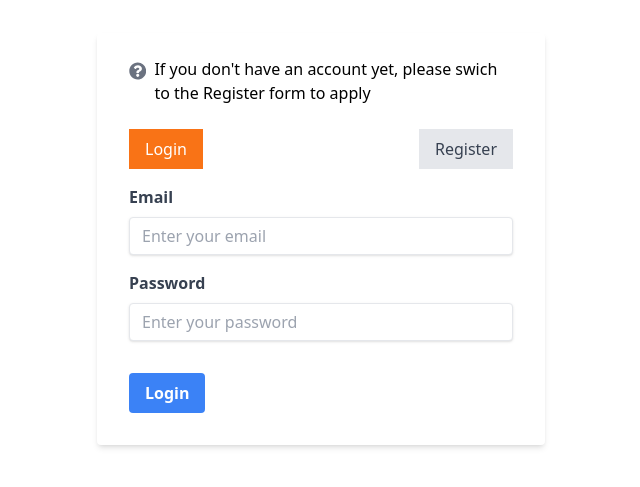
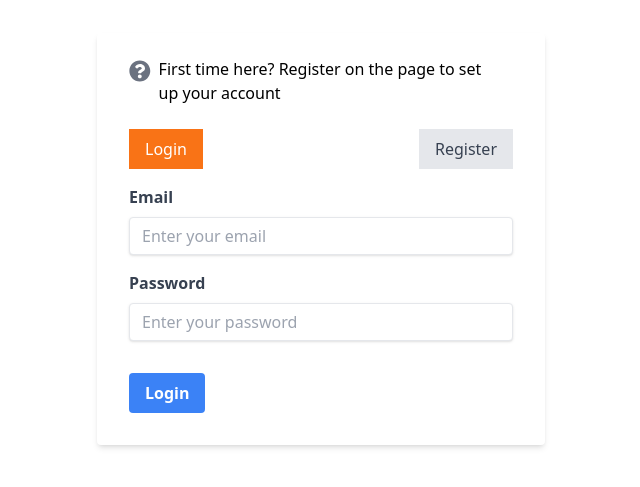
Before and after one commit to johnnylin9708/chatting_front, a React (Create React App) app: page /login in a window 1280 px wide. Shown: the part 153-640 px from the top of the page, without its empty margins (319-959 px from the left). Built offline with nearby package versions, Linux system fonts and the light colour scheme.

Commit message:
text improvement

```diff
--- a/src/components/AuthForm.tsx
+++ b/src/components/AuthForm.tsx
@@ -72,12 +72,12 @@ const AuthForm: React.FC = () => {
           <FaQuestionCircle className="w-7 h-7 text-gray-500" />
           {isLogin ? (
             <span className="mb-2 w-max px-2 py-0">
-              If you don't have an account yet, please swich to the Register
-              form to apply
+              First time here? Register on the page to set up your account
             </span>
           ) : (
             <span className="mb-2 w-max px-2 py-0">
-              Please enter your user Name, Email, and Password
+              To create your account, please enter a username, password, and
+              your email address.
             </span>
           )}
         </div>
--- a/src/pages/ChatPage.tsx
+++ b/src/pages/ChatPage.tsx
@@ -203,7 +203,7 @@ const ChatPage: React.FC = () => {
           </ul>
           {!connections.length && (
             <div className="mt-9 text-center">
-              You don't have friends now. Let's add some friends to chat !!!
+              Welcome! Add friends by clicking the '+' icon to start chatting
             </div>
           )}
         </div>
```
